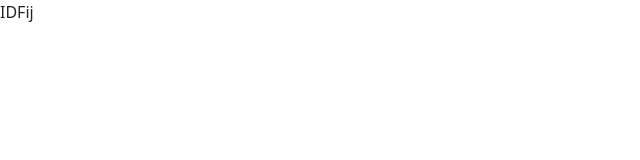
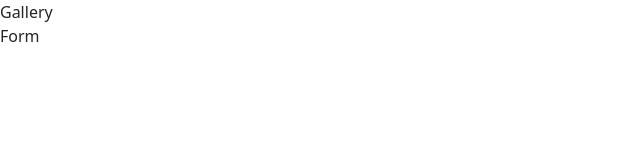
Before and after one commit to Sos1mba/goit-js-hw-09, a website: page src/public/index.html in a window 1280 px wide. Shown: the full height of the page, 0-640 px from the left. Drawn offline with Linux system fonts and the light colour scheme; files that its build step writes are made by us from their sources; files whose address does not match are found by name.

Commit message:
second update

```diff
--- a/src/public/index.html
+++ b/src/public/index.html
@@ -4,10 +4,13 @@
     <meta charset="UTF-8">
     <meta name="viewport" content="width=device-width, initial-scale=1.0">
     <title>Document</title>
-
+    <script type="module" src="/src/js/1-gallery.js"></script>
     <link rel="stylesheet" href="./css/styles.css" />
 </head>
 <body>
-    <p>IDFij</p>
+    <ul>
+        <li><a href="./1-gallery.html">Gallery</a></li>
+        <li><a href="./2-form.html">Form</a></li>
+      </ul>
 </body>
 </html>
```
Also changed, not shown: 1 other file.
